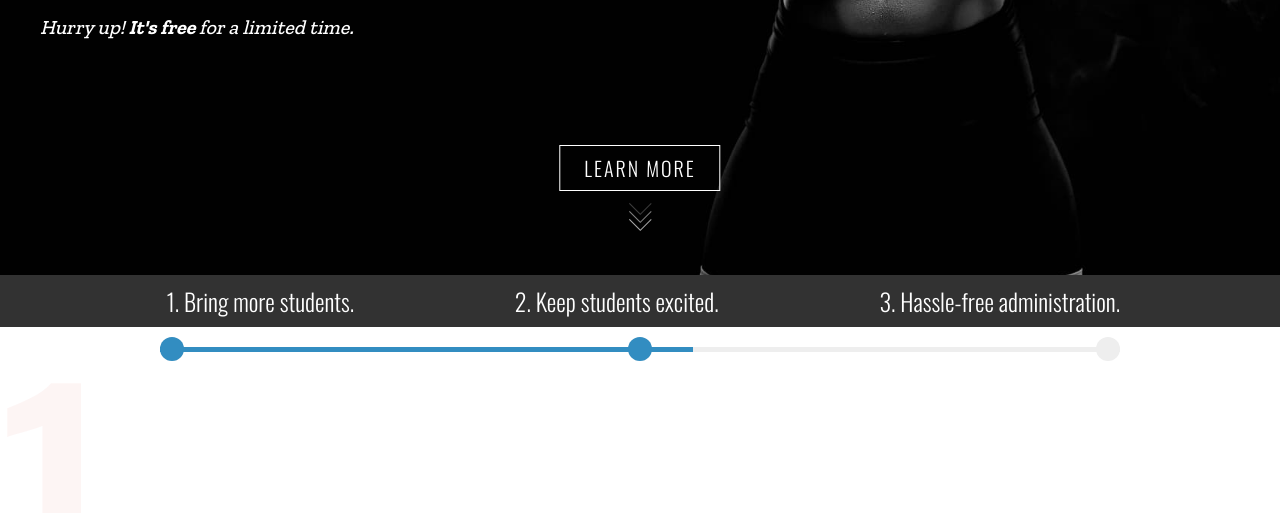
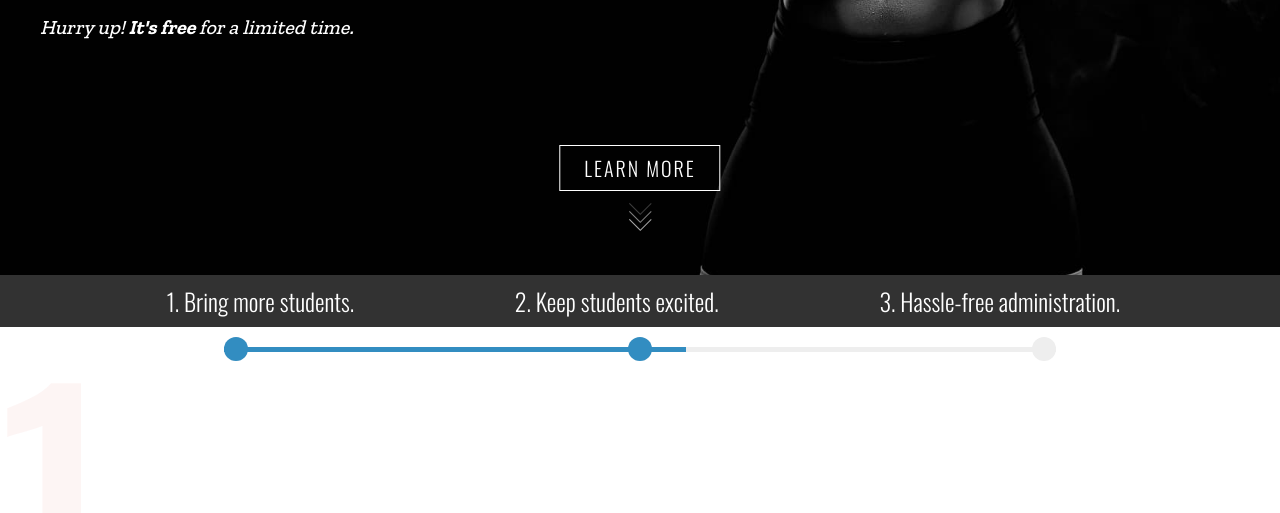
Before and after one commit to inderpreetsingh/ss-frontend, a Gatsby site: page / in a window 1280 px wide. Shown: the part 525-1038 px from the top of the page. Built offline with nearby package versions, Linux system fonts and the light colour scheme; Gatsby itself is replaced by a stand-in of ours.

Commit message:
Progress bar size decressed

```diff
--- a/src/styles/main.scss
+++ b/src/styles/main.scss
@@ -653,11 +653,11 @@ input[type=checkbox] {
         width: calc(100vw - 17px); // Reserve space fo vertical scrollbar.
         max-width: 100%;
         @media (min-width: 768px) {
-          width: 85vw;
+          width: 75vw;
           padding: 1.25rem 0;
         }
         @media (min-width: 1024px) {
-          width: 75vw;
+          width: 65vw;
         }
 
         .line {
@@ -688,11 +688,11 @@ input[type=checkbox] {
             width: calc(100vw - 17px); // Reserve space fo vertical scrollbar.
             padding: 0 1.25rem;
             @media (min-width: 768px) {
-              width: 85vw;
+              width: 75vw;
               padding: 0;
             }
             @media (min-width: 1024px) {
-              width: 75vw;
+              width: 65vw;
             }
 
             .line {
```
